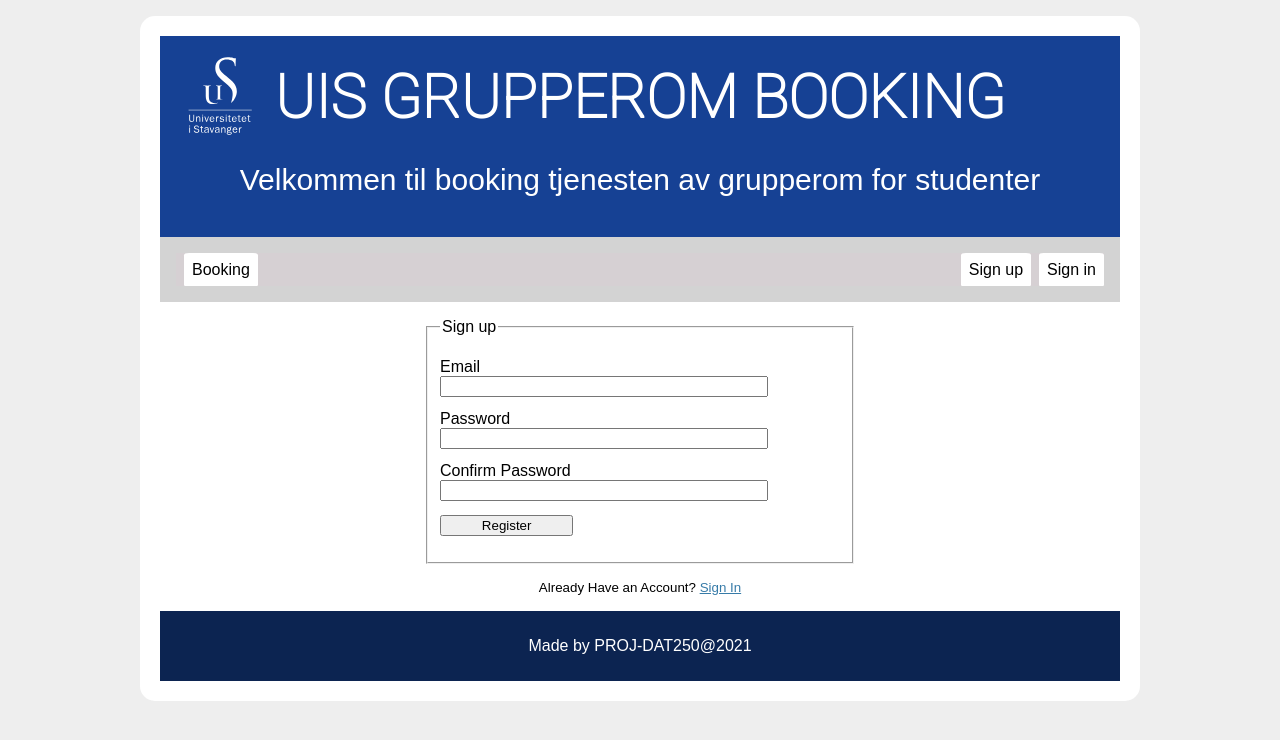
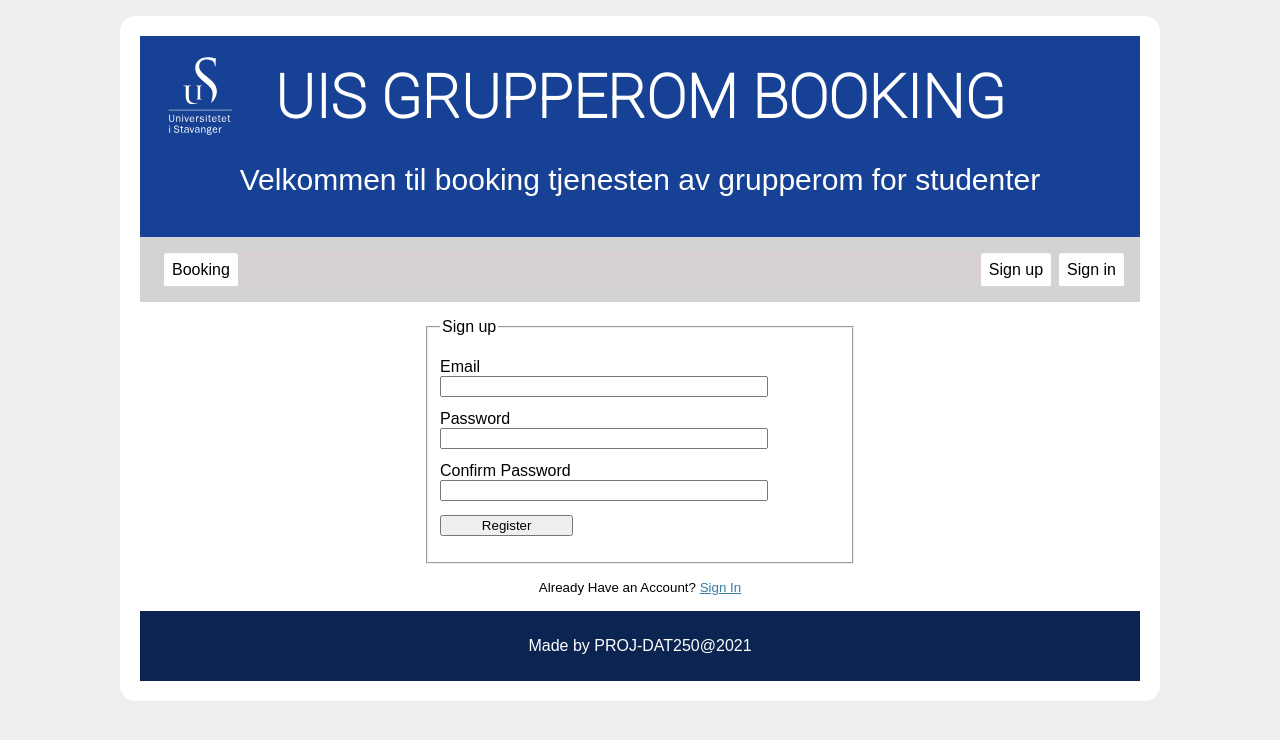
Before and after one commit to fatimamatieva/DAT250_PROJECT, a Flask app: page /auth/register in a window 1280 px wide. Shown: the top 740 px of the page. Run offline with Flask 2, Linux system fonts and the light colour scheme; some libraries are stand-ins or nearby versions.

Commit message:
More aggresive U overlap removal

```diff
--- a/flaskr/static/style.css
+++ b/flaskr/static/style.css
@@ -13,7 +13,7 @@
 body {
 	border-radius: 15px;
 	padding: 20px;
-	max-width: 960px;
+	max-width: 1000px;
 	margin: 0 auto;
 	background: #FFFFFF;
 }
@@ -234,7 +234,7 @@
 	position: absolute;
 	z-index:0;
 }
-@media (max-width:1040px) {
+@media (max-width:1060px) {
     .logo {
         display: none;
     }
```
Also changed, not shown: instance/flaskr.sqlite.
